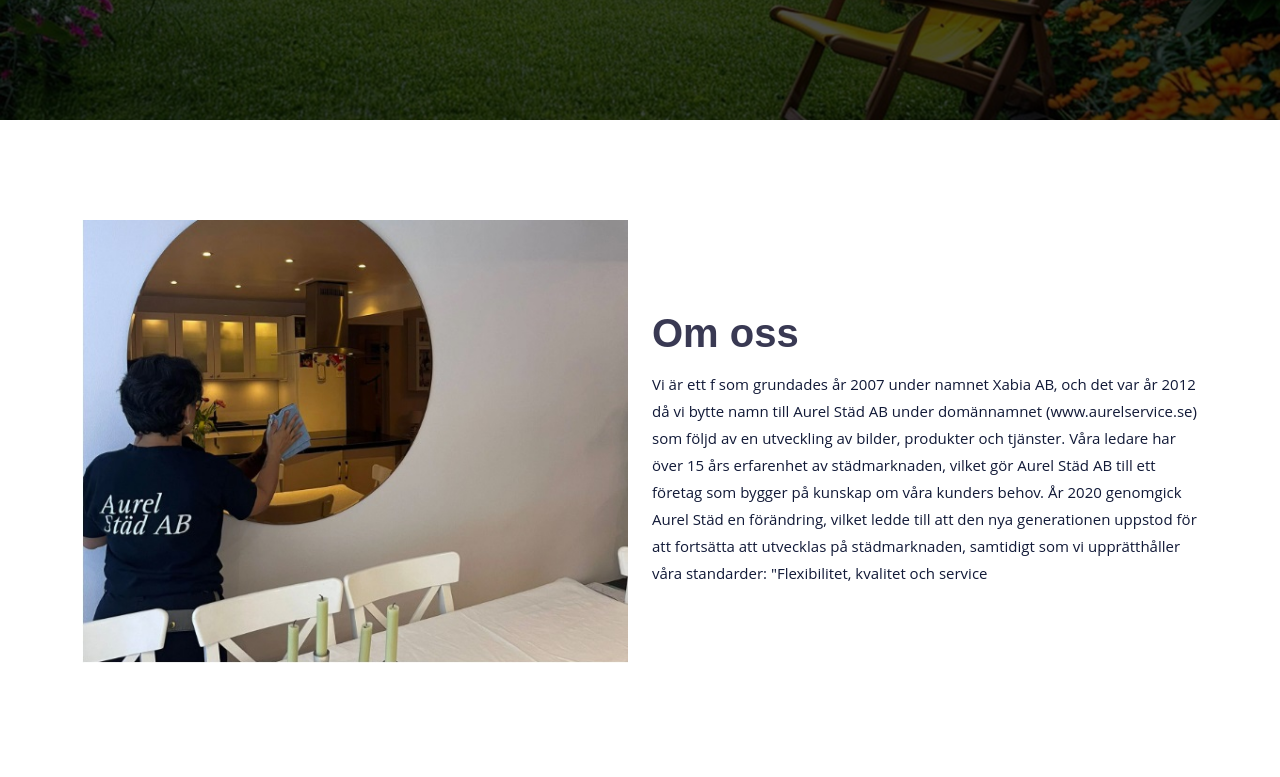
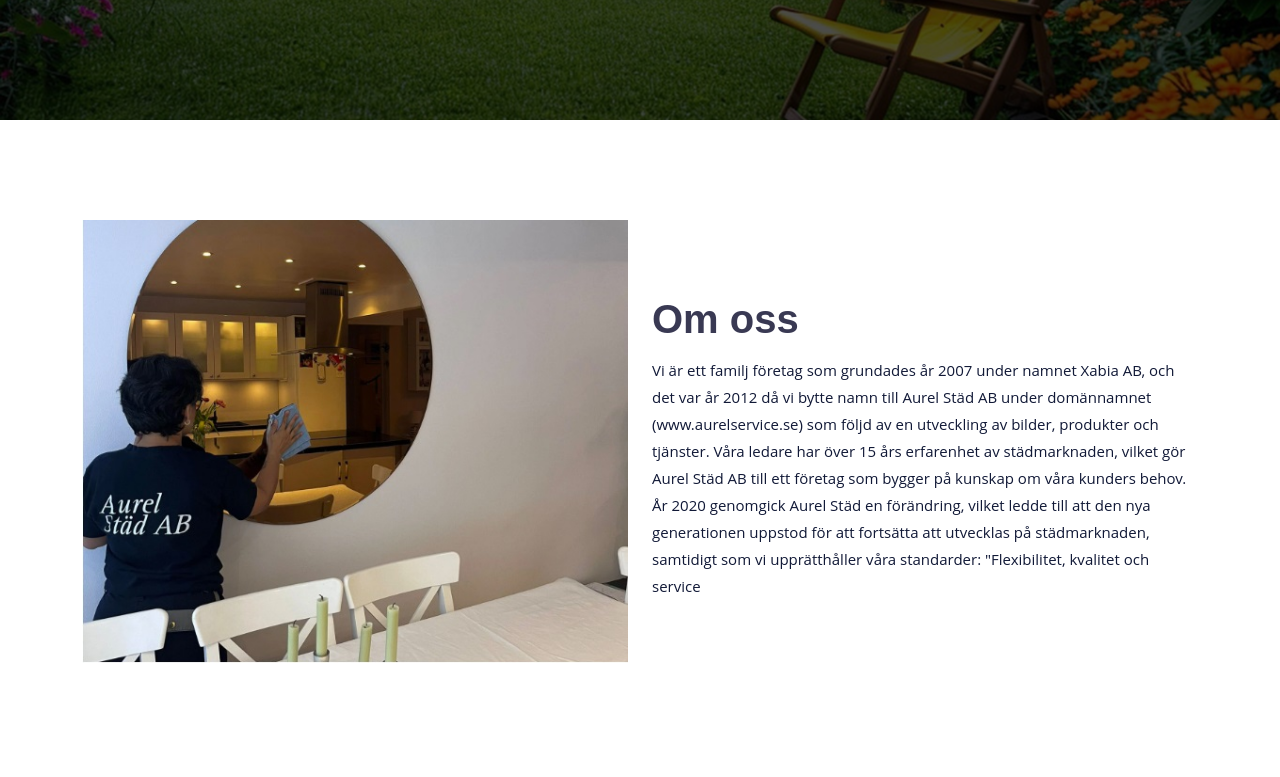
Before and after one commit to pcaicedo94/aurelservices.se, a Next.js app: page /about-us in a window 1280 px wide. Shown: the part 380-1157 px from the top of the page. Built offline with nearby package versions, Linux system fonts and the light colour scheme.

Commit message:
Poner Familj en lugar de F

```diff
--- a/components/AboutUs/AboutUsContent.js
+++ b/components/AboutUs/AboutUsContent.js
@@ -22,7 +22,7 @@ const AboutUsContent = () => {
               <div className="about-content">
                 <h2>Om oss</h2>
                 <p>
-                Vi är ett f som grundades år 2007 under namnet Xabia AB, och det var år 2012
+                Vi är ett familj företag som grundades år 2007 under namnet Xabia AB, och det var år 2012
                 då vi bytte namn till Aurel Städ AB under domännamnet (www.aurelservice.se) som följd av
                 en utveckling av bilder, produkter och tjänster.
                 Våra ledare har över 15 års erfarenhet av städmarknaden, vilket gör Aurel Städ AB till
```
